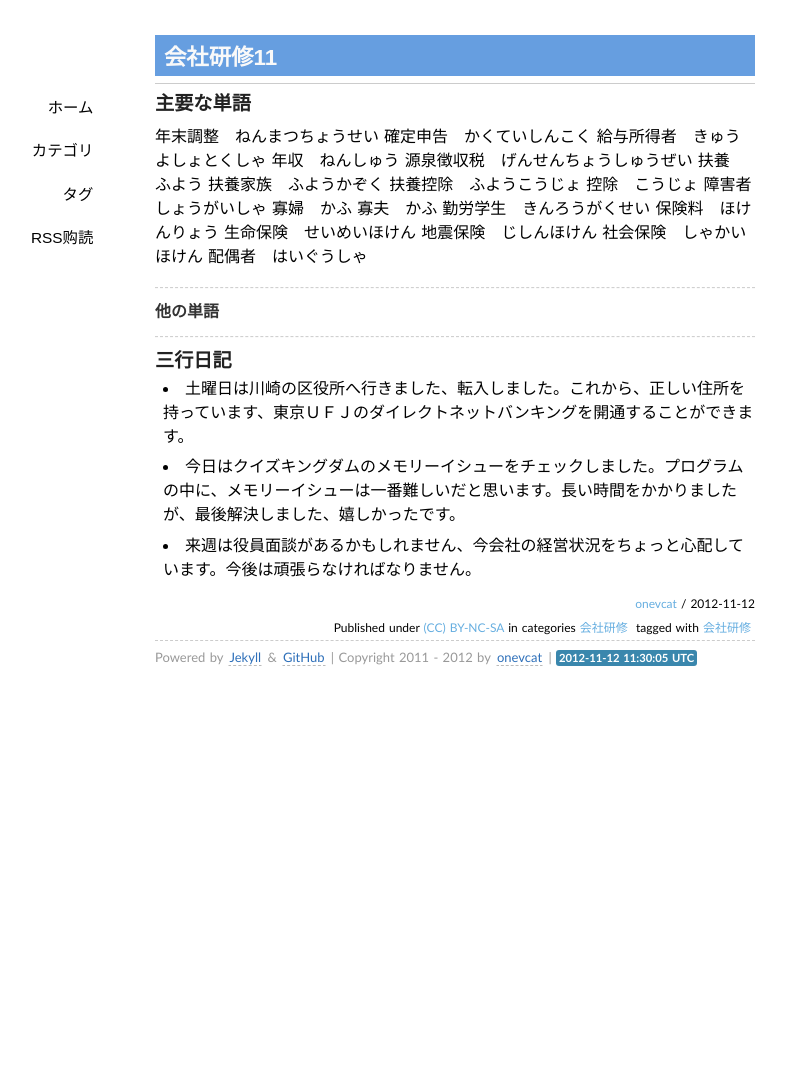
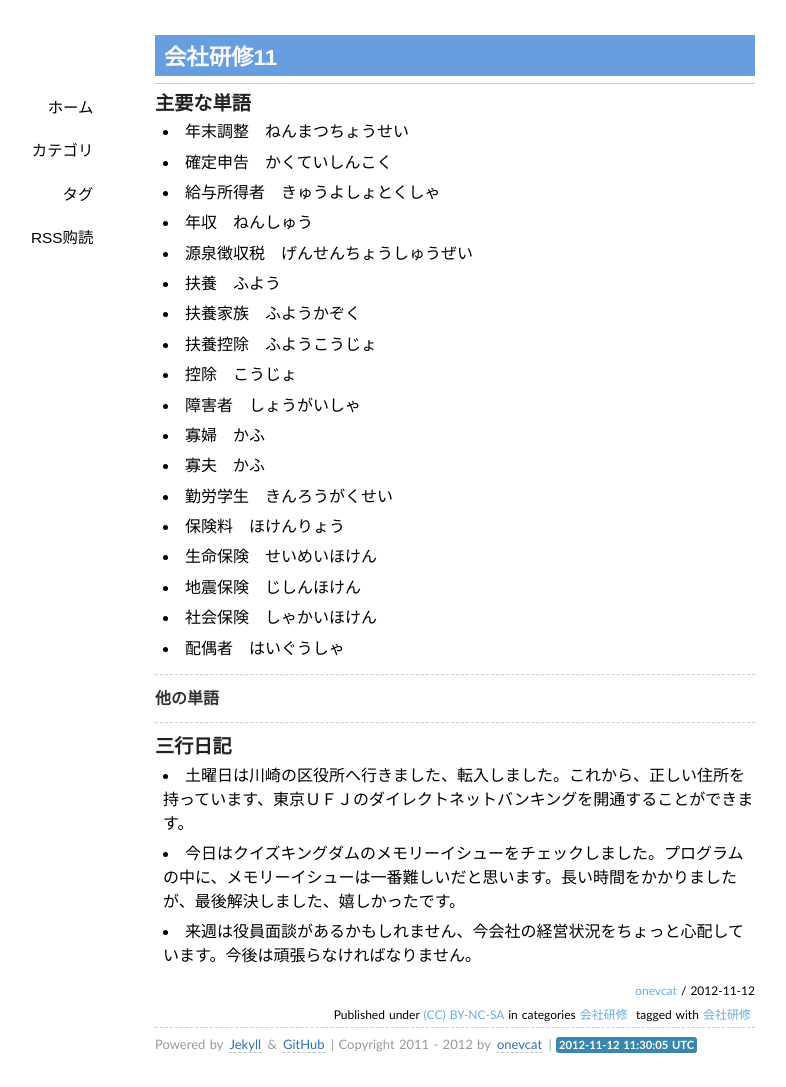
Before and after one commit to onevcat/japanese, a Jekyll site: the page built from _posts/会社研修/2012-11-12-会社研修11.md, in a window 1280 px wide. Shown: the whole page, without its empty margins (185-971 px from the left). Built offline with Jekyll 4.4.1, drawn with Linux system fonts in a browser that asks for light colours; some web fonts are replaced; Markdown is read by kramdown in place of the engine named in the settings; comment, search, counter and statistics services are not loaded; before the commit the page ends 900 px from its top, so only the background shows below that.

Commit message:
modify
Signed-off-by: onevcat <onevcat@gmail.com>

```diff
--- a/_posts/会社研修/2012-11-12-会社研修11.md
+++ b/_posts/会社研修/2012-11-12-会社研修11.md
@@ -8,24 +8,24 @@ tags:
 ---
 
 ### 主要な単語
-年末調整　ねんまつちょうせい
-確定申告　かくていしんこく
-給与所得者　きゅうよしょとくしゃ
-年収　ねんしゅう
-源泉徴収税　げんせんちょうしゅうぜい
-扶養　ふよう
-扶養家族　ふようかぞく
-扶養控除　ふようこうじょ
-控除　こうじょ
-障害者　しょうがいしゃ
-寡婦　かふ
-寡夫　かふ
-勤労学生　きんろうがくせい
-保険料　ほけんりょう
-生命保険　せいめいほけん
-地震保険　じしんほけん
-社会保険　しゃかいほけん
-配偶者　はいぐうしゃ
+* 年末調整　ねんまつちょうせい
+* 確定申告　かくていしんこく
+* 給与所得者　きゅうよしょとくしゃ
+* 年収　ねんしゅう
+* 源泉徴収税　げんせんちょうしゅうぜい
+* 扶養　ふよう
+* 扶養家族　ふようかぞく
+* 扶養控除　ふようこうじょ
+* 控除　こうじょ
+* 障害者　しょうがいしゃ
+* 寡婦　かふ
+* 寡夫　かふ
+* 勤労学生　きんろうがくせい
+* 保険料　ほけんりょう
+* 生命保険　せいめいほけん
+* 地震保険　じしんほけん
+* 社会保険　しゃかいほけん
+* 配偶者　はいぐうしゃ
 
 ---
 #### 他の単語
```
